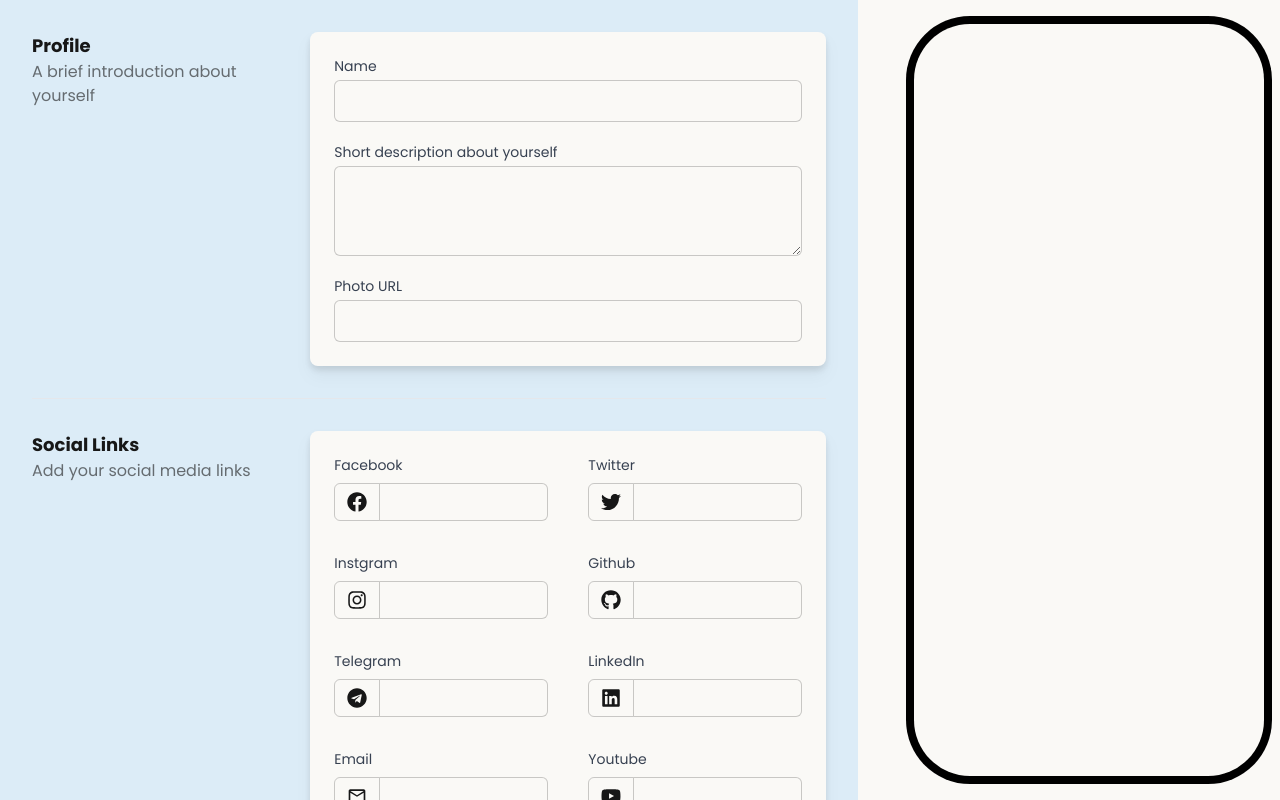
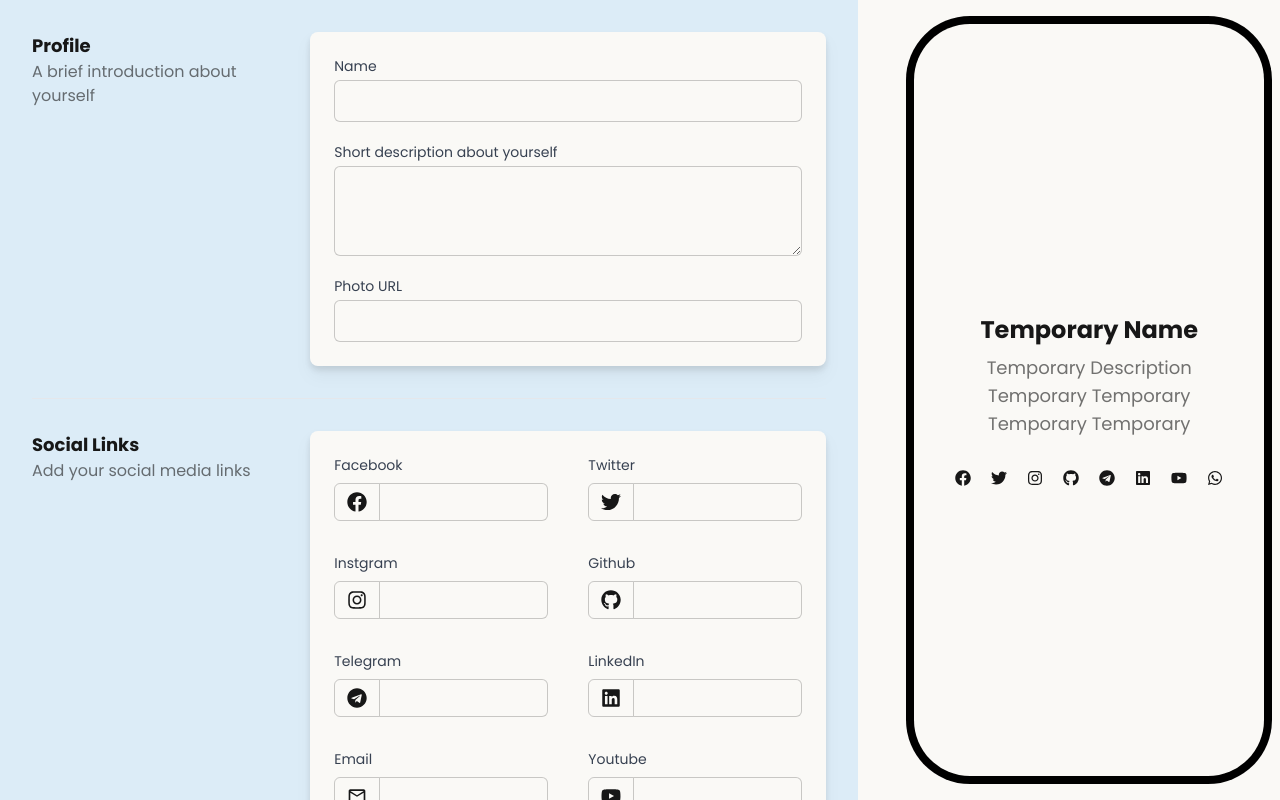
Before and after one commit to muhkyle17/creator-social-profile, a Next.js app: page / in a window 1280 px wide. Built offline with nearby package versions, Linux system fonts and the light colour scheme.

Commit message:
Display socials

```diff
--- a/src/app/components/SocialProfilePreview.jsx
+++ b/src/app/components/SocialProfilePreview.jsx
@@ -1,4 +1,16 @@
 'use client'
+
+import {
+  FaFacebook,
+  FaTwitter,
+  FaInstagram,
+  FaGithub,
+  FaTelegram,
+  FaLinkedin,
+  FaYoutube,
+  FaWhatsapp,
+} from 'react-icons/fa'
+import { MdOutlineMailOutline } from 'react-icons/md'
 
 import Image from 'next/image'
 
@@ -12,6 +24,7 @@ const SocialProfilePreview = () => {
   return (
     <div className='mt-10 xl:mt-0 bg-white h-full flex items-center justify-center'>
       <div className='min-h-[47rem] w-[350px] mx-auto flex items-center justify-center rounded-[3.5rem] ring-8 ring-black py-6 px-6'>
+        <div className='w-full flex flex-col gap-8 items-center'>
           <div className='flex flex-col gap-2 text-center items-center'>
             {photoUrl && (
               <Image
@@ -27,8 +40,22 @@ const SocialProfilePreview = () => {
                 className='rounded-3xl'
               />
             )}
-          <h1 className='text-2xl font-bold'>{profileName}</h1>
-          <p className='text-lg opacity-60'>{profileDescription}</p>
+            <h1 className='text-2xl font-bold'>{profileName} Temporary Name </h1>
+            <p className='text-lg opacity-60'>
+              {profileDescription} Temporary Description Temporary Temporary Temporary Temporary
+            </p>
+          </div>
+
+          <div className='flex flex-row gap-5'>
+            <FaFacebook />
+            <FaTwitter />
+            <FaInstagram />
+            <FaGithub />
+            <FaTelegram />
+            <FaLinkedin />
+            <FaYoutube />
+            <FaWhatsapp />
+          </div>
         </div>
       </div>
     </div>
```
Lines whose indentation alone changed are shown as unchanged.
